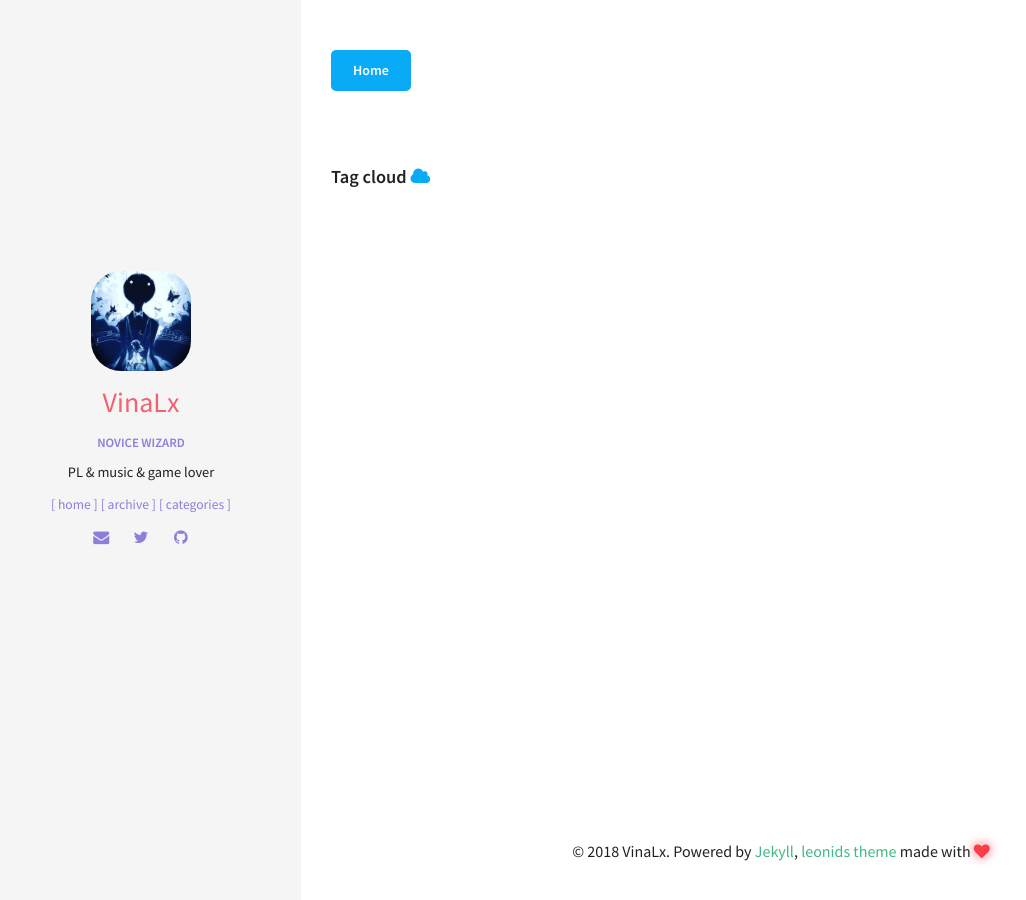
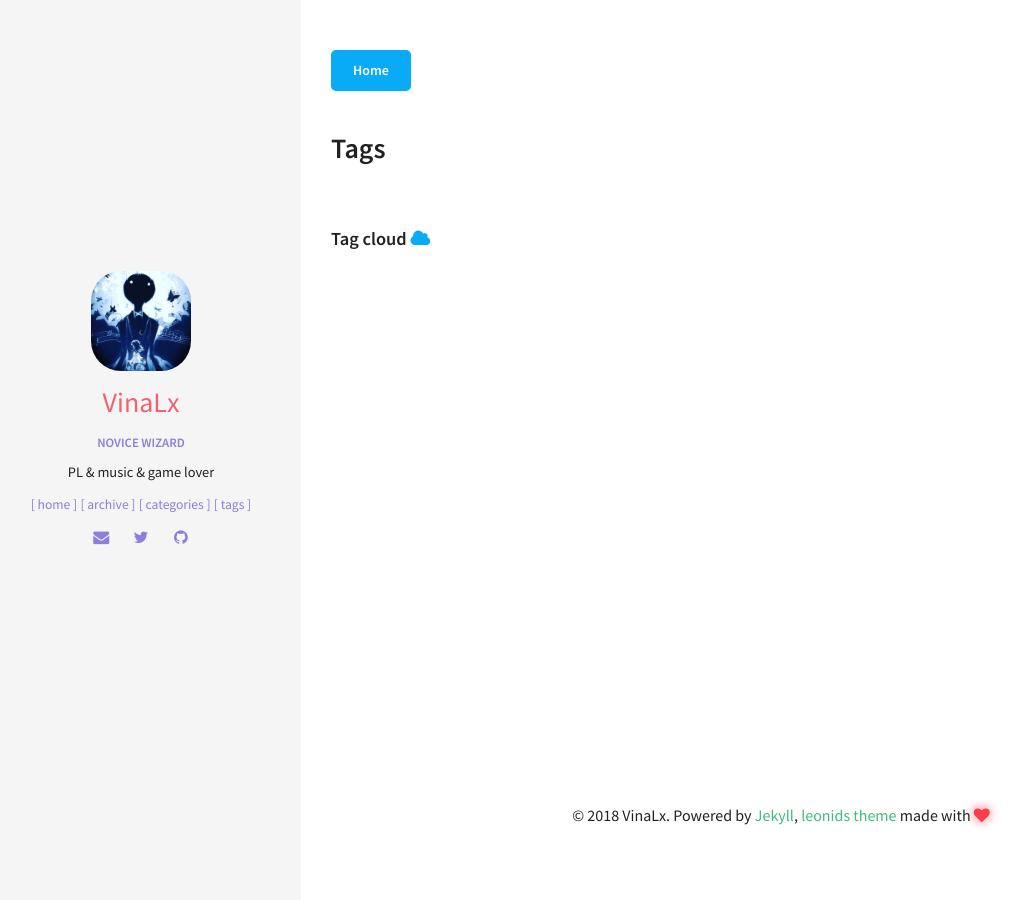
Before and after one commit to VinaLx/VinaLx.github.io, a Jekyll site: the page built from _nav/tags.html, in a window 1280 px wide. Shown: the whole page, without its empty margins (19-1045 px from the left). Built offline with Jekyll 4.4.1, drawn with Linux system fonts in a browser that asks for light colours; some web fonts are replaced.

Commit message:
Add nav collection to manage navbar

```diff
--- a/_config.yml
+++ b/_config.yml
@@ -26,6 +26,9 @@ collections:
   insite:
     output: true
     permalink: /insite/:path
+  nav:
+    output: true
+    permalink: /:path
 
 kramdown:
   auto_ids: true
--- a/_includes/sidebar.html
+++ b/_includes/sidebar.html
@@ -12,14 +12,12 @@
       <li class="nav-item">
         <a href="{{ site.url }}/">[ home ] </a>
       </li>
-      {% for page in site.html_pages %}
-        {% unless page.path contains '/' %}
+      {% for page in site.nav %}
         {% if page.title %}
       <li class="nav-item">
         <a href="{{ site.url }}{{ page.url }}">[ {{ page.title }} ] </a>
       </li>
         {% endif %}
-        {% endunless %}
       {% endfor %}
     </ul>
   </nav>
--- a/archive.html
+++ b/_nav/archive.html
@@ -1,7 +1,6 @@
 ---
 layout: page
 title:  Archive
-permalink: /archive/
 ---
 
 <div class="archive">
--- a/categories.html
+++ b/_nav/categories.html
@@ -1,7 +1,6 @@
 ---
 layout: page
 title:  Categories
-permalink: /categories/
 ---
 
 <div class="tag-list">
--- a/tags.html
+++ b/_nav/tags.html
@@ -1,7 +1,6 @@
 ---
 layout: page
 <!-- title:  Tags -->
-permalink: /tags/
 ---
 
 <h5>Tag cloud <i class="fa fa-cloud info-text-color"></i></h5>
```
